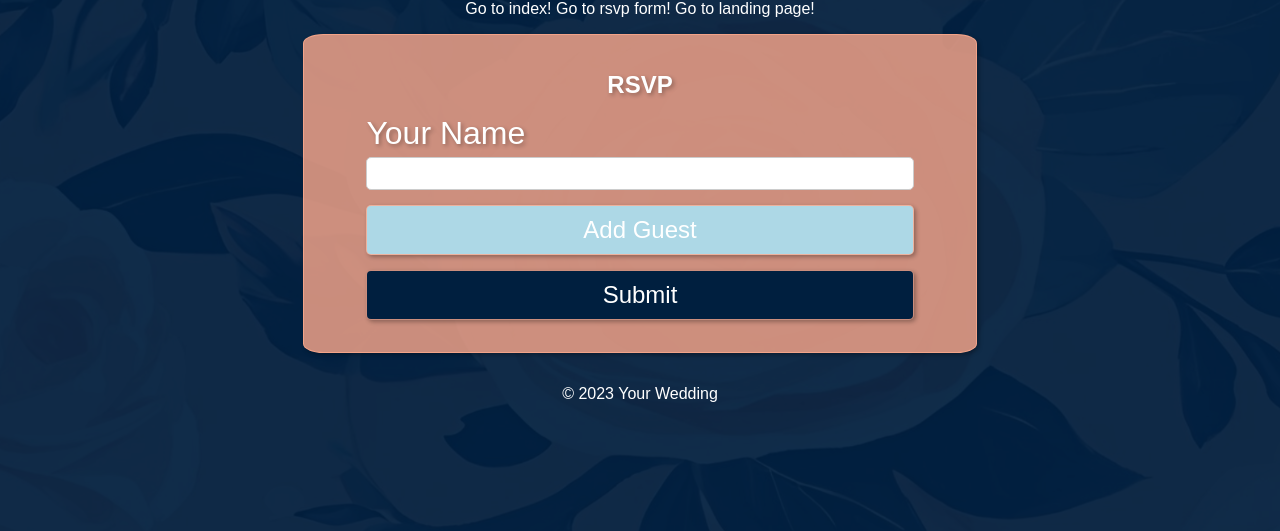
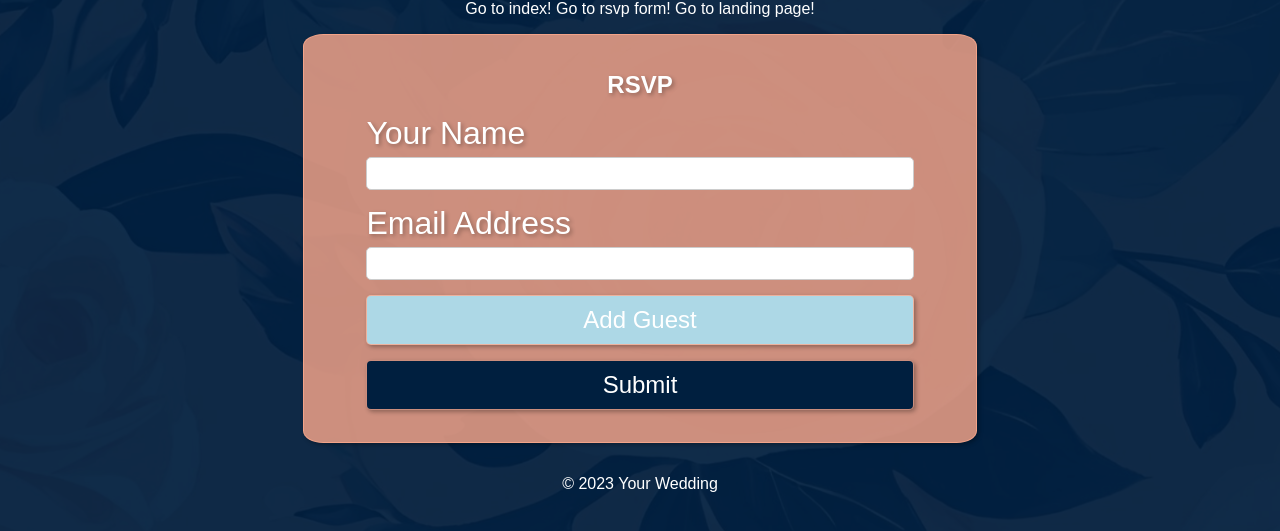
Before and after one commit to Ctaylor27/Wedding_invitation, a Django app: template rsvpdjango/rsvp/templates/rsvp/rsvp_form.html in a window 1280 px wide. Shown: the top 531 px of the page. Run offline with Django 5.2, Linux system fonts and the light colour scheme; the template is opened without the code that fills it, so the values that code supplies are empty.

Commit message:
added email to the db

```diff
--- a/rsvpdjango/rsvp/models.py
+++ b/rsvpdjango/rsvp/models.py
@@ -7,6 +7,7 @@ from django.core.validators import MinValueValidator
 class RSVP(models.Model):
     name = models.CharField(max_length=200)
     party_total = models.IntegerField(validators=[MinValueValidator(1)], default=1)
+    email = models.EmailField(max_length=200, default="")
 
     def update_party_total(self):
         self.party_total = self.attendee_set.count() + 1
--- a/rsvpdjango/rsvp/static/rsvp/css/styles.css
+++ b/rsvpdjango/rsvp/static/rsvp/css/styles.css
@@ -154,7 +154,7 @@ label {
     margin-bottom: 5px;
 }
 
-input[type="text"] {
+input[type="text"], input[type="email"] {
     width: 100%;
     padding: 8px;
     border: 1px solid #ccc;
@@ -183,7 +183,7 @@ button:hover {
     justify-content: center;
 }
 
-.input:nth-child(3) #num_attendees {
+#num_attendees {
     width: 100%;
 }
 
--- a/rsvpdjango/rsvp/static/rsvp/js/index.js
+++ b/rsvpdjango/rsvp/static/rsvp/js/index.js
@@ -34,7 +34,7 @@
          let csrfToken = document.querySelector('input[name="csrfmiddlewaretoken"]').value;
 
          console.log(csrfToken)
-         let url = `/rsvp/del/${e.target.id}`
+         let url = `del/${e.target.id}`
          let options = {
              method : "DELETE",
              headers: {
@@ -45,7 +45,7 @@
 
          fetch(url, options)
          .then(response => {
-             if (response.ok) window.location.href = "/rsvp";
+             if (response.ok) window.location.href = "";
              else console.error('Error: ', response.statusText)
          })
          .catch(error => {
--- a/rsvpdjango/rsvp/templates/rsvp/index.html
+++ b/rsvpdjango/rsvp/templates/rsvp/index.html
@@ -29,6 +29,7 @@
                 <tr>
                     <th>Name</th>
                     <th>Party Total</th>
+                    <th>Email</th>
                     <th><button class="toggleAllButton" type="button">Show All</button></th>
                     <th>Delete</th>
                     <!-- <th></th> -->
@@ -40,6 +41,7 @@
                     <tr>
                         <td>{{rsvp.name}}</td>
                         <td>{{rsvp.party_total}}</td>
+                        <td>{{rsvp.email}}</td>
                         <td><button class="toggleButton" type="button">Show Party</button></td>
                         <td><button id="{{rsvp.id}}" class="deleteButton" type="button">Delete Party</button></td>
                     </tr>
--- a/rsvpdjango/rsvp/templates/rsvp/rsvp_form.html
+++ b/rsvpdjango/rsvp/templates/rsvp/rsvp_form.html
@@ -18,11 +18,10 @@
                         <label for="name">Your Name</label>
                         <input required type="text" name="name" id="name">
                     </div>
-
-                    <!-- <div class="input">
-                        <label for="num_attendees">How many will be joining you?</label>
-                        <input required onkeydown="handleKeyDown(event)" type="number" name="num_attendees" id="num_attendees">
-                    </div> -->
+                    <div class="input">
+                        <label for="email">Email Address</label>
+                        <input required type="email" name="email" id="email">
+                    </div>
                     <div class="attendee_container"></div>
                     <div class="input">
                         <button type="button" onclick="renderAttendeeInputs()" name="num_attendees" id="num_attendees">Add Guest</button>
@@ -35,36 +34,6 @@
         </form>
     </div>
 
-    <script>
-        let num_attendees = 0
-        function handleKeyDown(event){
-            if (event.key === 'Enter'){
-                renderAttendeeInputs(event.target.value)
-                event.preventDefault()
-            }
-        }
-        function renderAttendeeInputs(){
-            num_attendees++
-            const container = document.querySelector('.attendee_container')
-            document.querySelector("#hidden_num_attendees").value = num_attendees
-            // Create and append a new input
-            let div = document.createElement('div');
-                div.classList.add("attendee_input")
-                div.classList.add("input")
-
-                let input = document.createElement('input');
-                input.type = 'text';
-                input.name = 'attendee_' + num_attendees;
-                input.placeholder = "Guest's name";
-                input.required = true
-                let button = document.createElement('button');
-                button.type = 'button'
-                button.innerHTML = 'Delete'
-                button.onclick = (e) => div.remove()
-                div.appendChild(input)
-                div.appendChild(button)
-                container.appendChild(div);
-            }
-    </script>
+    <script src="{% static 'rsvp/js/rsvp_form.js' %}"></script>
 
 {% endblock content %}
--- a/rsvpdjango/rsvp/views.py
+++ b/rsvpdjango/rsvp/views.py
@@ -24,7 +24,7 @@ def submit_rsvp(request):
         attendees = [request.POST.get(f'attendee_{i}') for i in range(1, int(request.POST.get('num_attendees', 0)) + 1)]
 
         # Create the RSVP based on the name and num_attendees provided
-        rsvp = RSVP(name=request.POST['name'], party_total=request.POST['num_attendees'])
+        rsvp = RSVP(name=request.POST['name'], party_total=request.POST['num_attendees'], email=request.POST['email'])
         rsvp.save()
         # Creat an Attendee for each and attach them to the RSVP
         for attendee in attendees:
--- a/rsvpdjango/rsvpdjango/urls.py
+++ b/rsvpdjango/rsvpdjango/urls.py
@@ -19,5 +19,5 @@ from django.urls import path, include
 
 urlpatterns = [
     path('admin/', admin.site.urls),
-    path('rsvp/', include('rsvp.urls')),
+    path('', include('rsvp.urls')),
 ]
```
Also changed, not shown: rsvpdjango/Todo List.md (added, +8 -0 lines), rsvpdjango/rsvp/static/rsvp/Todo List.md (deleted, +0 -6 lines), rsvpdjango/rsvp/static/rsvp/js/rsvp_form.js (added, +29 -0 lines), rsvpdjango/db.sqlite3, rsvpdjango/rsvp/migrations/0004_rsvp_email.py (added).
